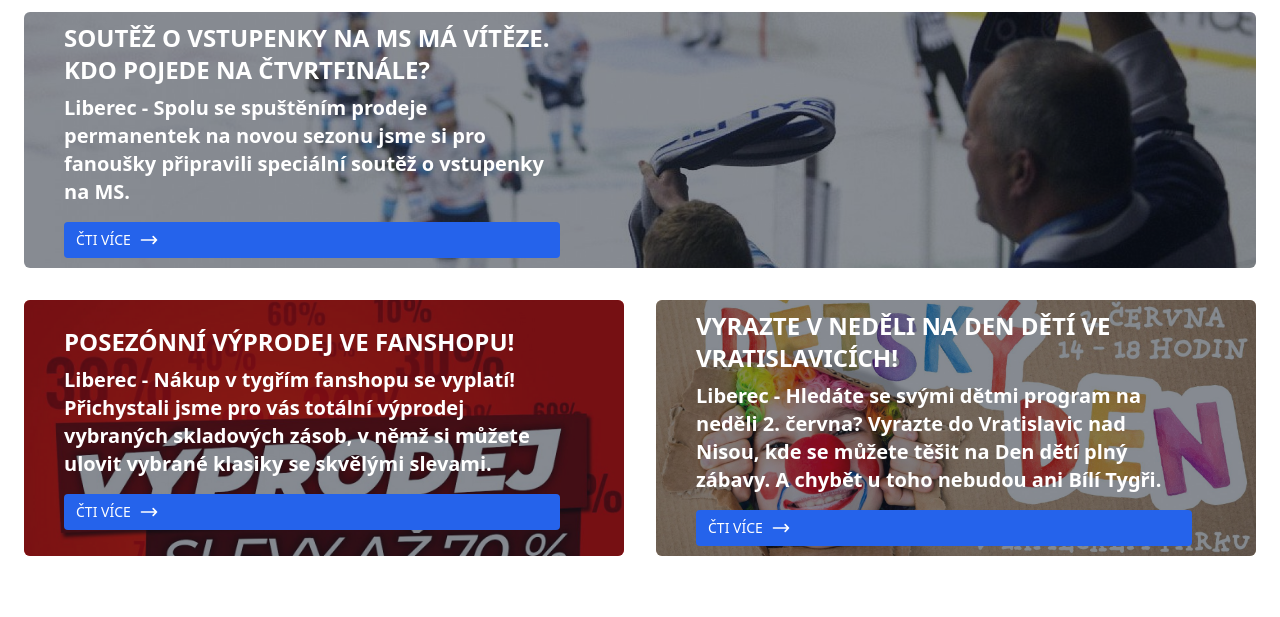
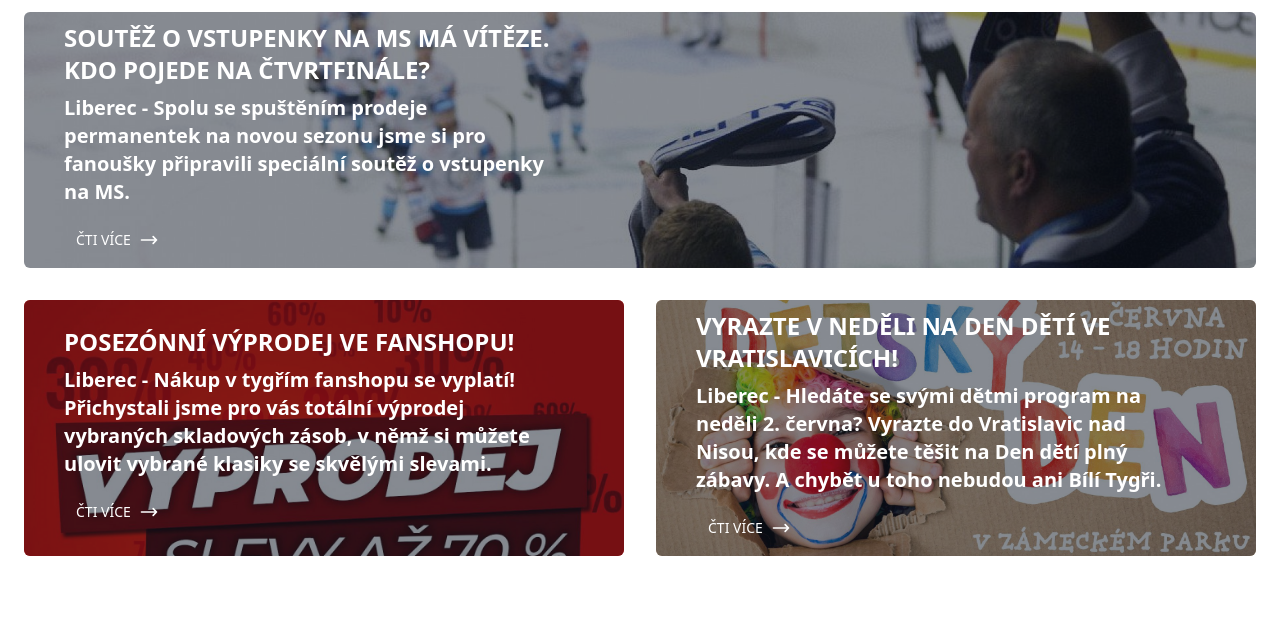
Before and after one commit to Kubaejj/jezbera.github.io, a plain HTML site: page src/novinky/List-novinek.html in a window 1280 px wide. Shown: the part 140-757 px from the top of the page. Drawn offline with nearby package versions, Linux system fonts and the light colour scheme; files whose address does not match are found by name; a web font is replaced by a local one.

Commit message:
error fix

```diff
--- a/src/novinky/List-novinek.html
+++ b/src/novinky/List-novinek.html
@@ -10,7 +10,7 @@
     <link rel="website icon" href="../img/logo.svg">
     <title>Bílí tygři Liberec</title>
     <link rel="stylesheet" href="../styles/index.css">
-    <link rel="stylesheet" href="../styles/normalization.css">
+
 </head>
 
 <body class="scroll-target dark:bg-slate-900 bg-white bg-fixed background-gradient">
@@ -184,13 +184,14 @@
                         <p class="mt-2 text-gray-1000 font-bold text-xl text-white">Liberec - Spolu se spuštěním prodeje
                             permanentek na novou sezonu
                             jsme si pro fanoušky připravili speciální soutěž o vstupenky na MS. </p>
-                        <div
-                            class="flex items-center mt-4 px-3 py-2 bg-blue-600 text-white text-sm uppercase font-medium rounded hover:bg-blue-500 focus:outline-none focus:bg-blue-500">
-                            <span><a href="./clanky/news-soutez.html">Čti více </a> </span>
+                        <div class="flex   mt-4 px-3 py-2  text-white text-sm uppercase font-medium rounded  ">
+
+                            <span><a class="flex" href="./clanky/news-soutez.html">Čti více
                                     <svg class="h-5 w-5 mx-2" fill="none" stroke-linecap="round" stroke-linejoin="round"
                                         stroke-width="2" viewBox="0 0 24 24" stroke="currentColor">
                                         <path d="M17 8l4 4m0 0l-4 4m4-4H3"></path>
                                     </svg>
+                                </a> </span>
                         </div>
                     </div>
                 </div>
@@ -205,13 +206,15 @@
                                 fanshopu se vyplatí! Přichystali jsme
                                 pro vás totální výprodej vybraných skladových zásob, v němž si můžete ulovit vybrané
                                 klasiky se skvělými slevami.</p>
-                            <div
-                                class="flex items-center mt-4 px-3 py-2 bg-blue-600 text-white text-sm uppercase font-medium rounded hover:bg-blue-500 focus:outline-none focus:bg-blue-500">
-                                <span><a href="./clanky/news-slevy.html">Čti více </a> </span>
-                                <svg class="h-5 w-5 mx-2" fill="none" stroke-linecap="round" stroke-linejoin="round"
-                                    stroke-width="2" viewBox="0 0 24 24" stroke="currentColor">
+                            <div class="flex   mt-4 px-3 py-2  text-white text-sm uppercase font-medium rounded  ">
+
+                                <span><a class="flex" href="./clanky/news-soutez.html">Čti více
+                                        <svg class="h-5 w-5 mx-2" fill="none" stroke-linecap="round"
+                                            stroke-linejoin="round" stroke-width="2" viewBox="0 0 24 24"
+                                            stroke="currentColor">
                                             <path d="M17 8l4 4m0 0l-4 4m4-4H3"></path>
                                         </svg>
+                                    </a> </span>
                             </div>
                         </div>
                     </div>
@@ -225,13 +228,15 @@
                             <p class="mt-2 text-white-1000 font-bold text-xl text-white">Liberec - Hledáte se svými
                                 dětmi program na neděli 2. června? Vyrazte do Vratislavic nad Nisou, kde se můžete těšit
                                 na Den dětí plný zábavy. A chybět u toho nebudou ani Bílí Tygři.</p>
-                            <div
-                                class="flex items-center mt-4 px-3 py-2 bg-blue-600 text-white text-sm uppercase font-medium rounded hover:bg-blue-500 focus:outline-none focus:bg-blue-500">
-                                <span><a href="./clanky/news-den-deti.html">Čti více </a> </span>
-                                <svg class="h-5 w-5 mx-2" fill="none" stroke-linecap="round" stroke-linejoin="round"
-                                    stroke-width="2" viewBox="0 0 24 24" stroke="currentColor">
+                            <div class="flex   mt-4 px-3 py-2  text-white text-sm uppercase font-medium rounded  ">
+
+                                <span><a class="flex" href="./clanky/news-soutez.html">Čti více
+                                        <svg class="h-5 w-5 mx-2" fill="none" stroke-linecap="round"
+                                            stroke-linejoin="round" stroke-width="2" viewBox="0 0 24 24"
+                                            stroke="currentColor">
                                             <path d="M17 8l4 4m0 0l-4 4m4-4H3"></path>
                                         </svg>
+                                    </a> </span>
                             </div>
                         </div>
                     </div>
```
Lines whose indentation alone changed are shown as unchanged.
